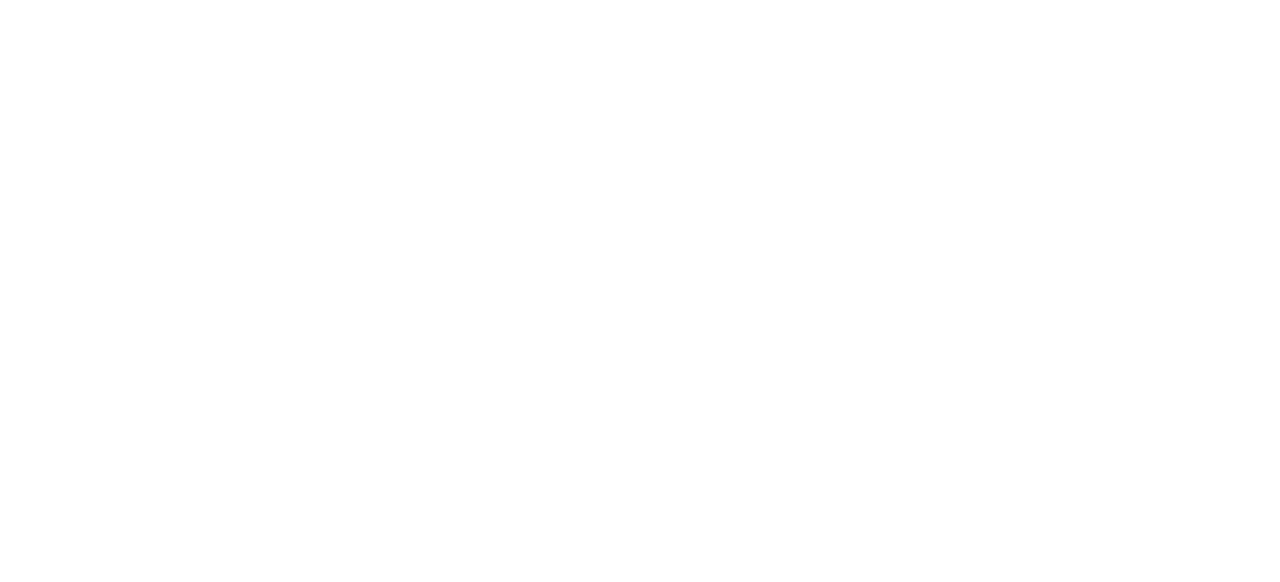
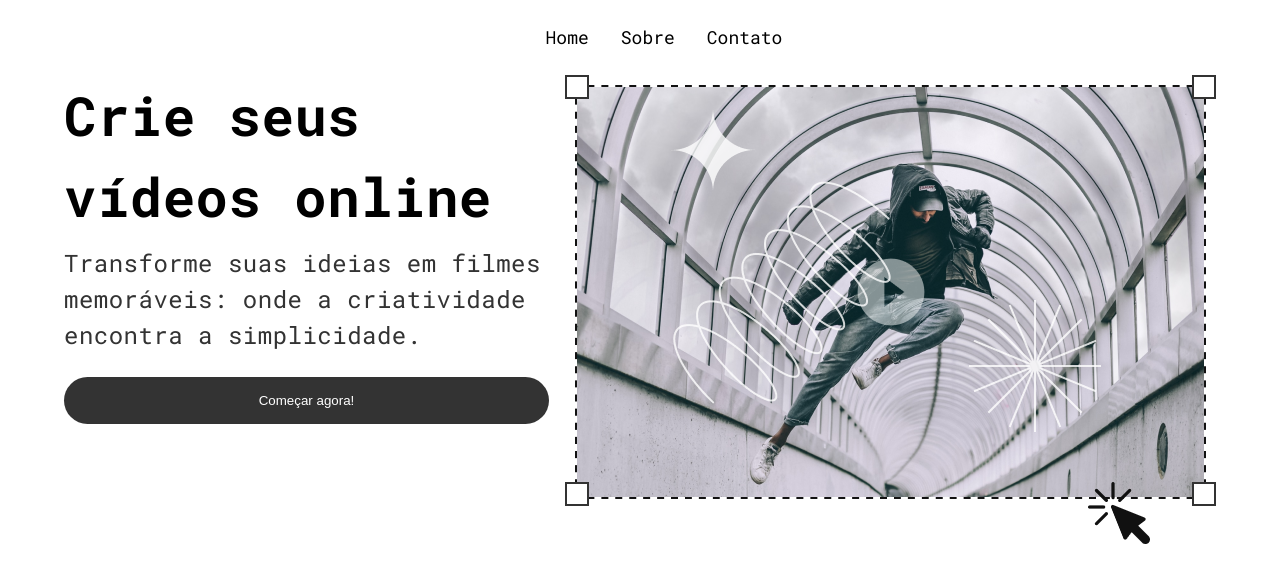
Before and after one commit to herbertdesousa/streaming-platform, a React (Vite) app: page / in a window 1280 px wide. Shown: the top 582 px of the page. Built offline with nearby package versions, Linux system fonts and the light colour scheme.

Commit message:
feat(App): call home component

```diff
--- a/src/App.jsx
+++ b/src/App.jsx
@@ -1,9 +1,5 @@
+import { Home } from "./screens/Home";
+
 export function App() {
-  return (
-    <>
-      {/*  */}
-      {/*  */}
-      {/*  */}
-    </>
-  );
+  return <Home />;
 }
```
